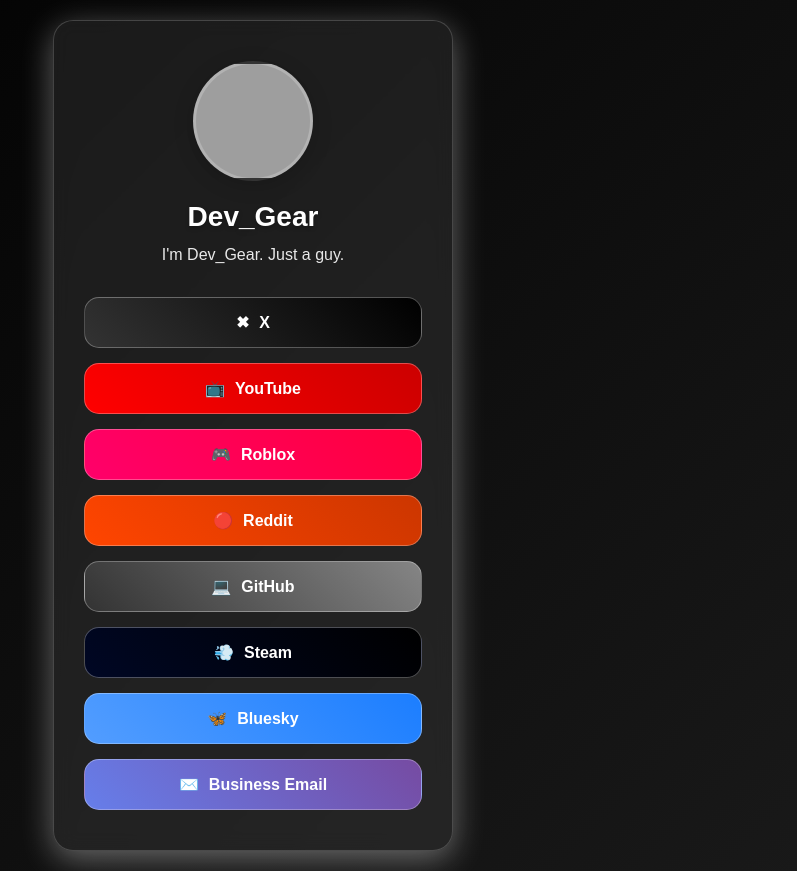
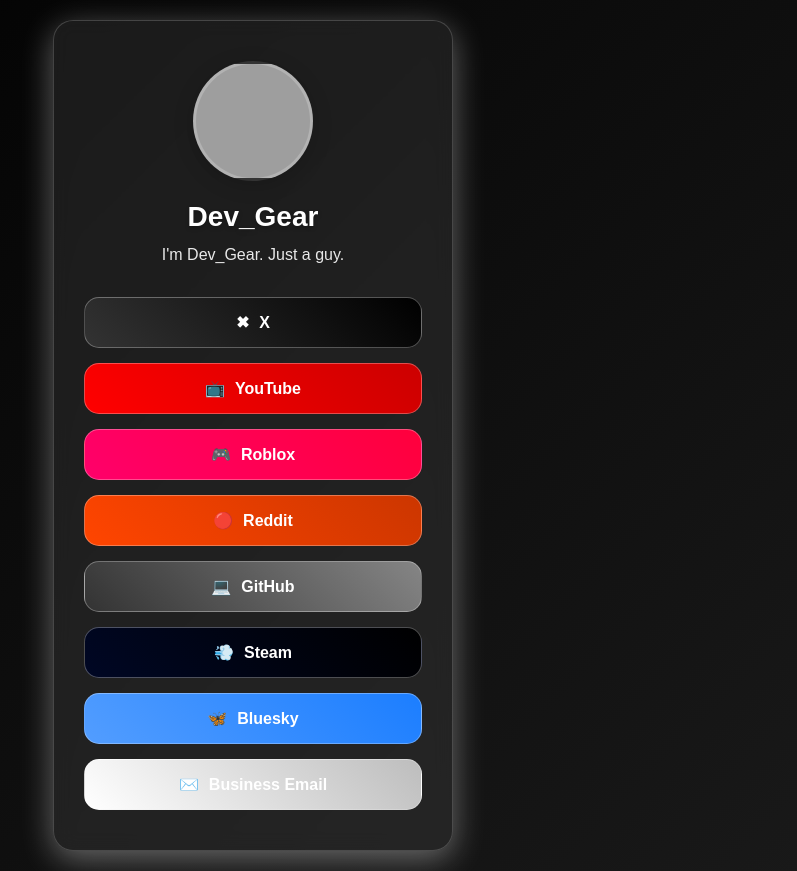
Before and after one commit to DevGeah/SocialsSite, a plain HTML site: page index.html in a window 1280 px wide. Shown: the whole page, without its empty margins (387-1184 px from the left). Drawn offline with Linux system fonts and the light colour scheme; grey boxes are pictures that could not be loaded.

Commit message:
Update index.html
final

```diff
--- a/index.html
+++ b/index.html
@@ -125,7 +125,7 @@
         .reddit { background: linear-gradient(45deg, #ff4500, #cc3600); }
         .steam { background: linear-gradient(45deg, #000724, #000000); }
         .blusky { background: linear-gradient(45deg, #529dff, #1c7eff); }
-        .email { background: linear-gradient(45deg, #667eea, #764ba2); }
+        .email { background: linear-gradient(45deg, #ffffff, #bdbdbd); }
 
         .icon {
             width: 20px;
```
